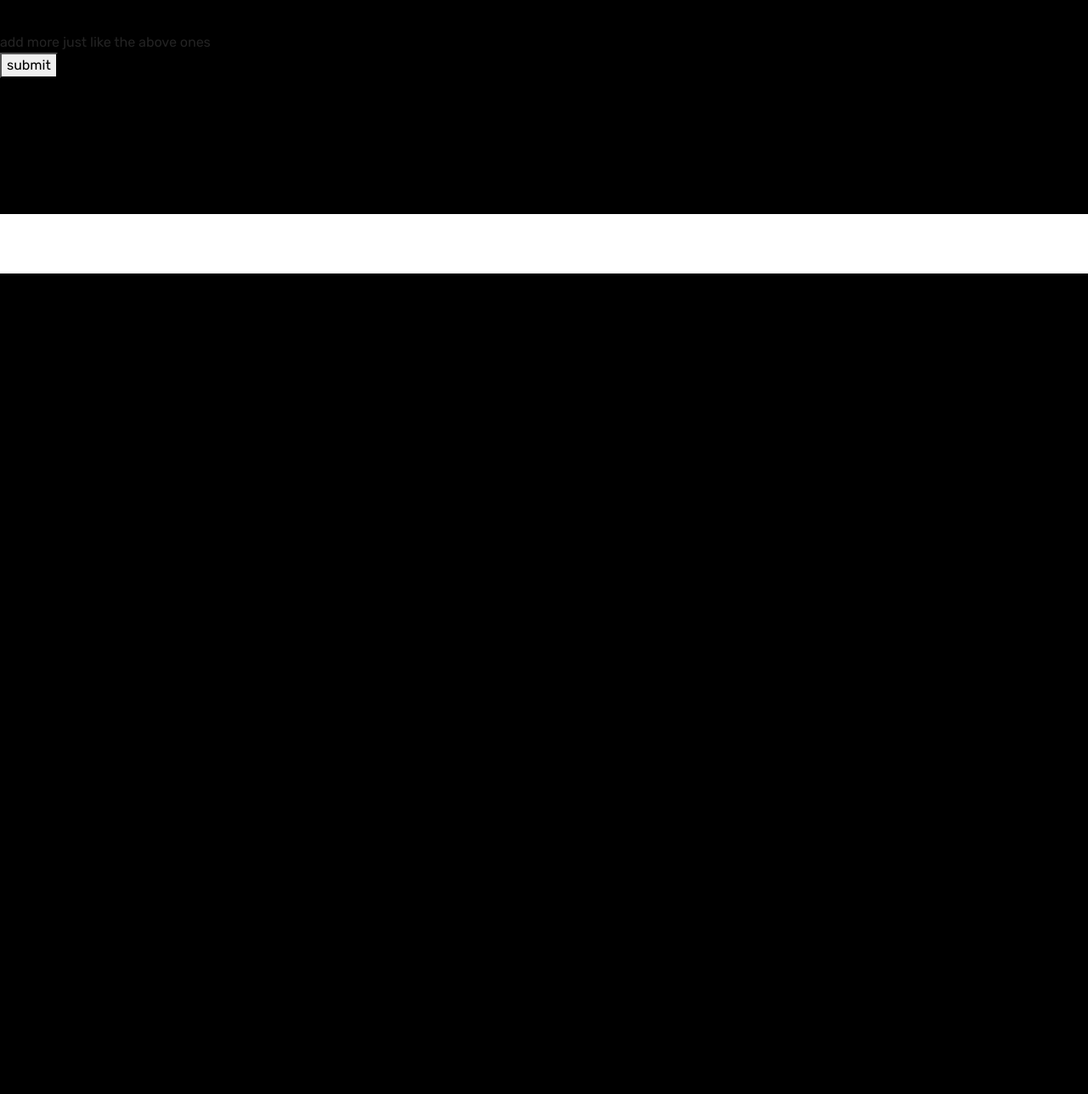
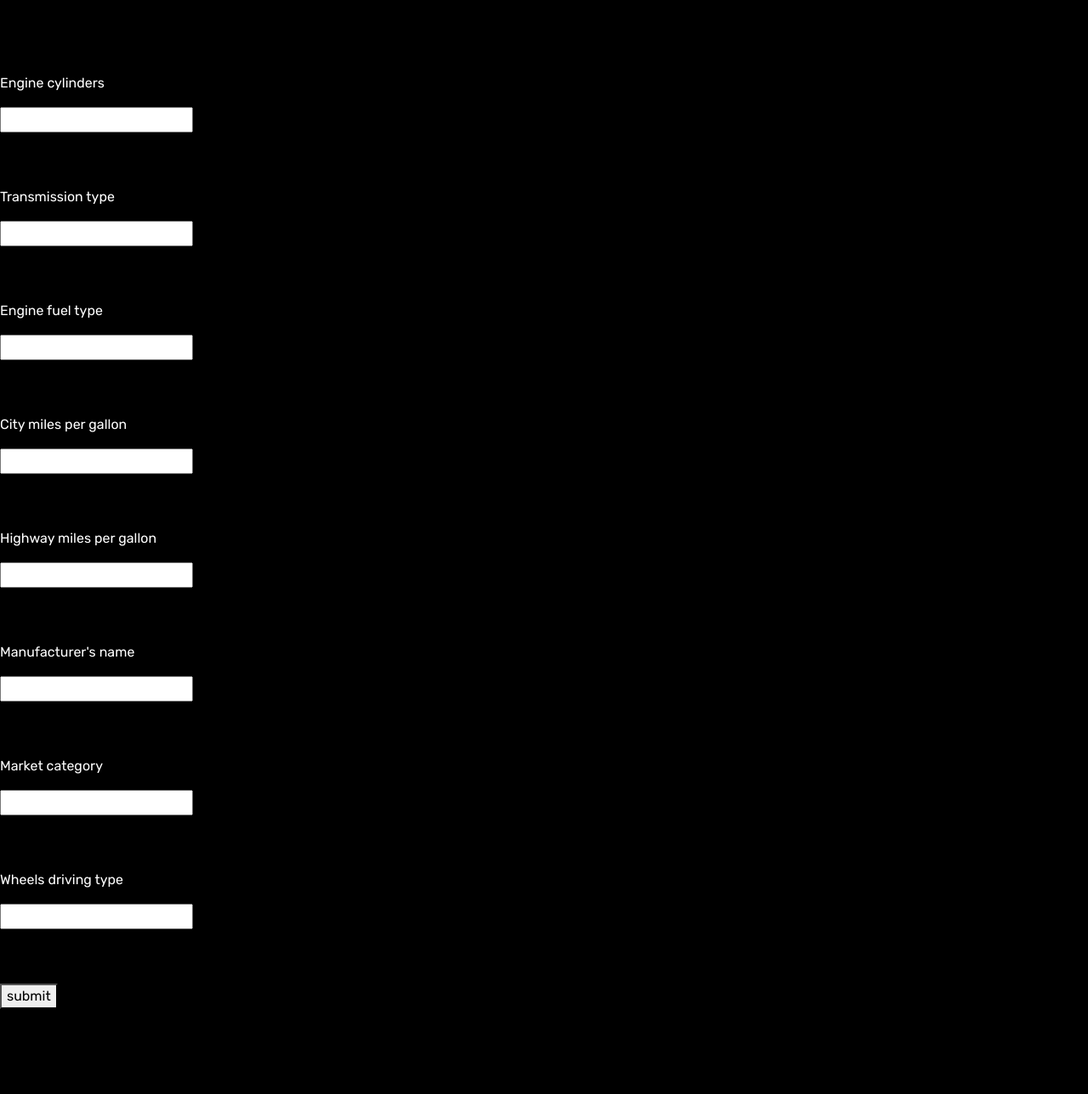
Before and after one commit to kaiwalya4850/car_price_prediction, a Flask app: page /form_pred in a window 1280 px wide. Shown: the part 478-1766 px from the top of the page at 85% size. Before the commit the page ends 800 px from the top, so only its background shows below. Run offline with Flask 2, Linux system fonts and the light colour scheme; some libraries are stand-ins or nearby versions.

Commit message:
input data Form

```diff
--- a/templates/form1.html
+++ b/templates/form1.html
@@ -58,18 +58,34 @@
             <p style="color:white; text-align:left;">Year of Manufacture</p>
             <p><input type="text" name="year" /></p>
             <br></br>
-            <p style="color:white; text-align:left;">Type of engine</p>
-            <p><input type="text" name="engine" /></p>
+            <p style="color:white; text-align:left;">Engine Horsepower</p>
+            <p><input type="text" name="enginehp" /></p>
             <br></br>
-
-            add more just like the above ones
-
-
-
-
-
-
-
+            <br></br>
+            <p style="color:white; text-align:left;">Engine cylinders</p>
+            <p><input type="text" name="enginecylinders" /></p>
+            <br></br>
+            <p style="color:white; text-align:left;">Transmission type</p>
+            <p><input type="text" name="transmissiontype" /></p>
+            <br></br>
+            <p style="color:white; text-align:left;">Engine fuel type</p>
+            <p><input type="text" name="fuel" /></p>
+            <br></br>
+            <p style="color:white; text-align:left;">City miles per gallon</p>
+            <p><input type="text" name="cmpg" /></p>
+            <br></br>
+            <p style="color:white; text-align:left;">Highway miles per gallon</p>
+            <p><input type="text" name="hmpg" /></p>
+            <br></br>
+            <p style="color:white; text-align:left;">Manufacturer's name</p>
+            <p><input type="text" name="make" /></p>
+            <br></br>
+            <p style="color:white; text-align:left;">Market category</p>
+            <p><input type="text" name="mcategory" /></p>
+            <br></br>
+            <p style="color:white; text-align:left;">Wheels driving type</p>
+            <p><input type="text" name="drivenwheels" /></p>
+            <br></br>
             <p><input type="submit" value="submit"/></p>
             <br></br>
             <br></br>
```
